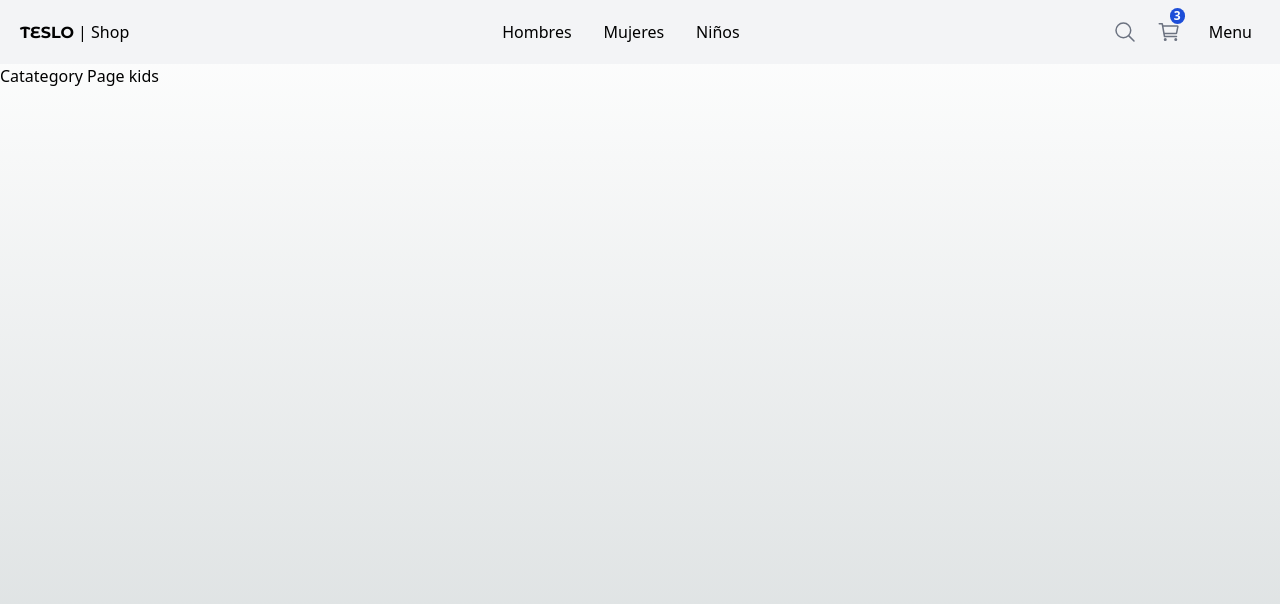
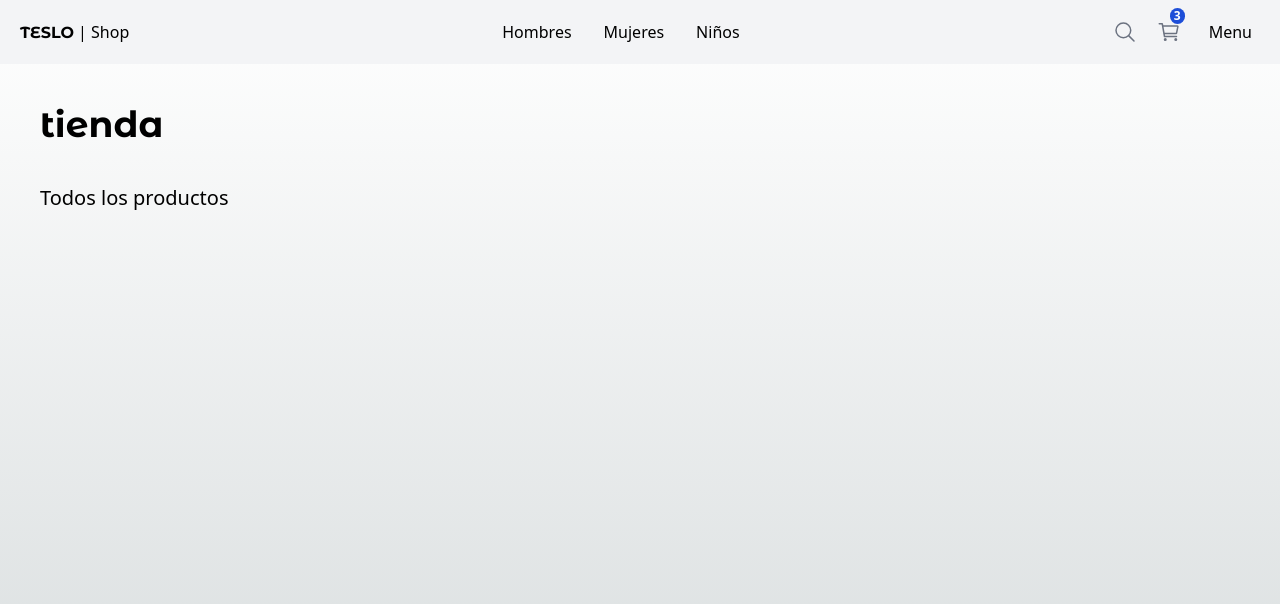
Before and after one commit to bielmc11/teslo-shop, a Next.js app: page /category/kids in a window 1280 px wide. Shown: the top 604 px of the page. Built offline with nearby package versions, Linux system fonts and the light colour scheme.

Commit message:
not-found page

```diff
--- a/src/app/(shop)/category/[id]/not-found.tsx
+++ b/src/app/(shop)/category/[id]/not-found.tsx
@@ -1,10 +1,7 @@
-import Link from "next/link";
+import { PageNotFound } from "@/components/inedx";
 
 export default function NotFoundPage() {
   return (
-    <div>
-      <h1> 404 not Found </h1>
-      <Link href='/'> Regresar</Link>
-    </div>
+    <PageNotFound/>
   );
 }
--- a/src/app/(shop)/category/[id]/page.tsx
+++ b/src/app/(shop)/category/[id]/page.tsx
@@ -1,3 +1,4 @@
+import { Title } from "@/components/inedx";
 import { notFound } from "next/navigation";
 
 interface Props {
@@ -9,12 +10,11 @@
 export default async function CategoryPage({ params }: Props) {
   const { id } = await params;
 
+  //Tenhgo que ver como hacerlo mejor
   if(id !== 'men' && id !== 'women' && id !== 'kids') {
     return notFound()
   }
   return (
-    <div>
-      <h1>Catategory Page {id} </h1>
-    </div>
+    <Title title='tienda' subtitle="Todos los productos"/>
   );
 }
--- a/src/app/(shop)/layout.tsx
+++ b/src/app/(shop)/layout.tsx
@@ -1,14 +1,14 @@
 import { TopMenu } from "@/components/inedx";
 
 export default function ShopLayout({
- children
+  children,
 }: {
- children: React.ReactNode;
+  children: React.ReactNode;
 }) {
   return (
     <main className=" min-h-screen">
-      < TopMenu />
-      {children}
+      <TopMenu />
+      <div className="px-10">{children}</div>
     </main>
   );
 }
--- a/src/components/inedx.ts
+++ b/src/components/inedx.ts
@@ -1 +1,3 @@
 export * from './ui/top-menu/TopMenu'
+export {PageNotFound} from './ui/not-found/PageNotFound'
+export {Title} from './ui/title/Title'
--- /dev/null
+++ b/src/components/ui/not-found/PageNotFound.tsx
@@ -0,0 +1,29 @@
+import { titleFont } from "@/config/fonts";
+import Link from "next/link";
+import React from "react";
+import Image from "next/image";
+
+export const PageNotFound = () => {
+  return (
+    <div className="flex flex-col-reverse sm:flex-row items-center justify-center  sm:h-[800px] w-full ">
+      <div className="text-center px-5 mx-5">
+        <h2 className={`${titleFont.className} antialiased text-8xl`}>
+          404
+        </h2>
+        <p className="text-xl font-semibold">
+          The page you are looking for does not exist.
+        </p>
+        <p className="font-light">
+          <span>Puedes regredar al:</span>
+          <Link href="/" className="font-normal hover:underline transition-all">
+            Inicio
+          </Link>
+        </p>
+      </div>
+
+      <div className="px-5 mx-5">
+        <Image src="/imgs/starman_750x750.png" alt="starman" className="p-5 sm:p-0" width={500} height={500} />
+      </div>
+    </div>
+  );
+};
--- /dev/null
+++ b/src/components/ui/title/Title.tsx
@@ -0,0 +1,20 @@
+import { titleFont } from "@/config/fonts";
+import React from "react";
+
+interface Props {
+  title: string;
+  subtitle?: string;
+  classname?: string;
+}
+export const Title = ({ title, subtitle, classname }: Props) => {
+  return (
+    <div className={`mt-3 ${classname}`}>
+      <h1
+        className={`${titleFont.className} antialiased my-10 text-4xl font-semibold`}
+      >
+        {title}
+      </h1>
+      {subtitle && <h3 className="text-xl mb-5 font-light">{subtitle}</h3>}
+    </div>
+  );
+};
```
